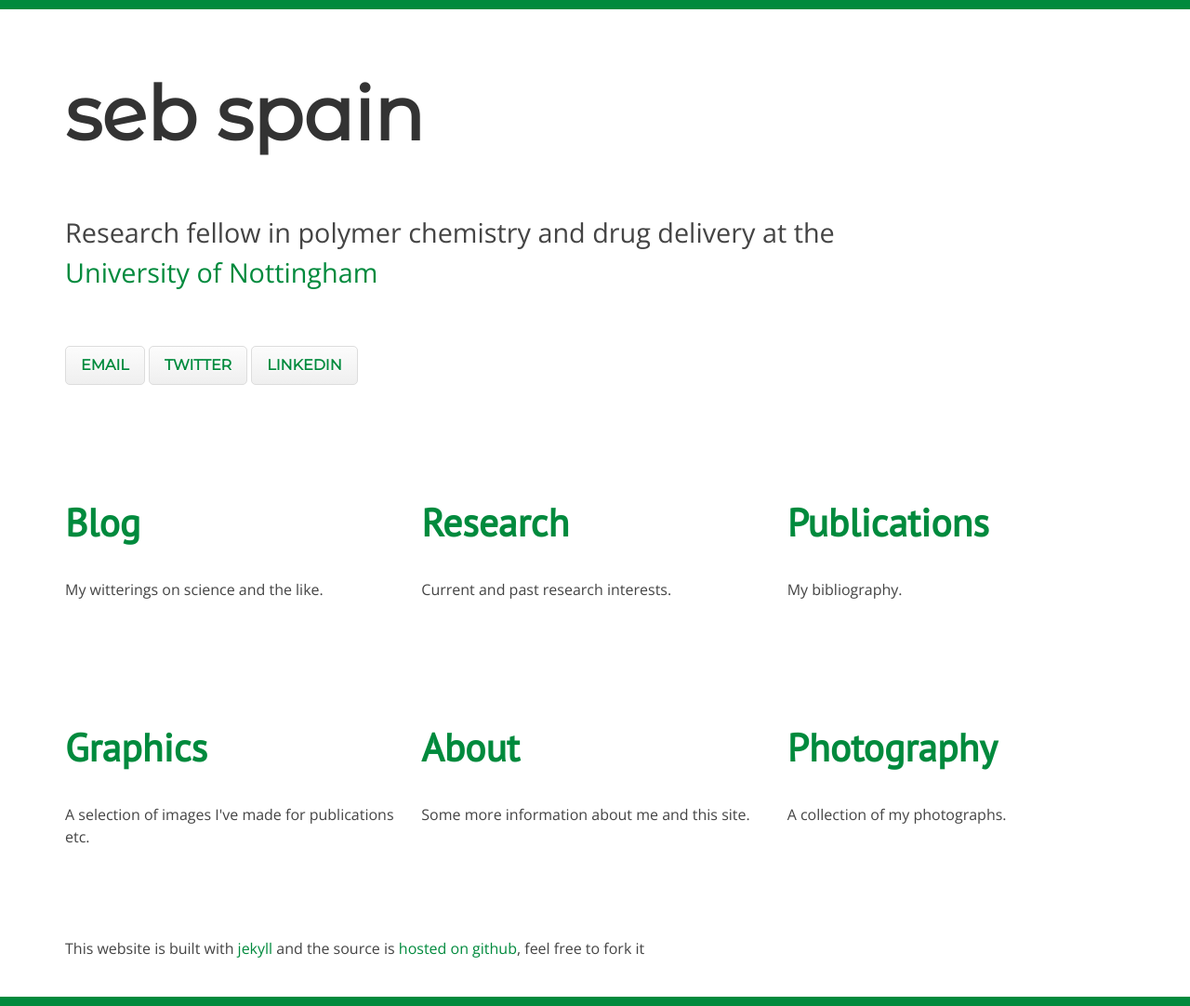
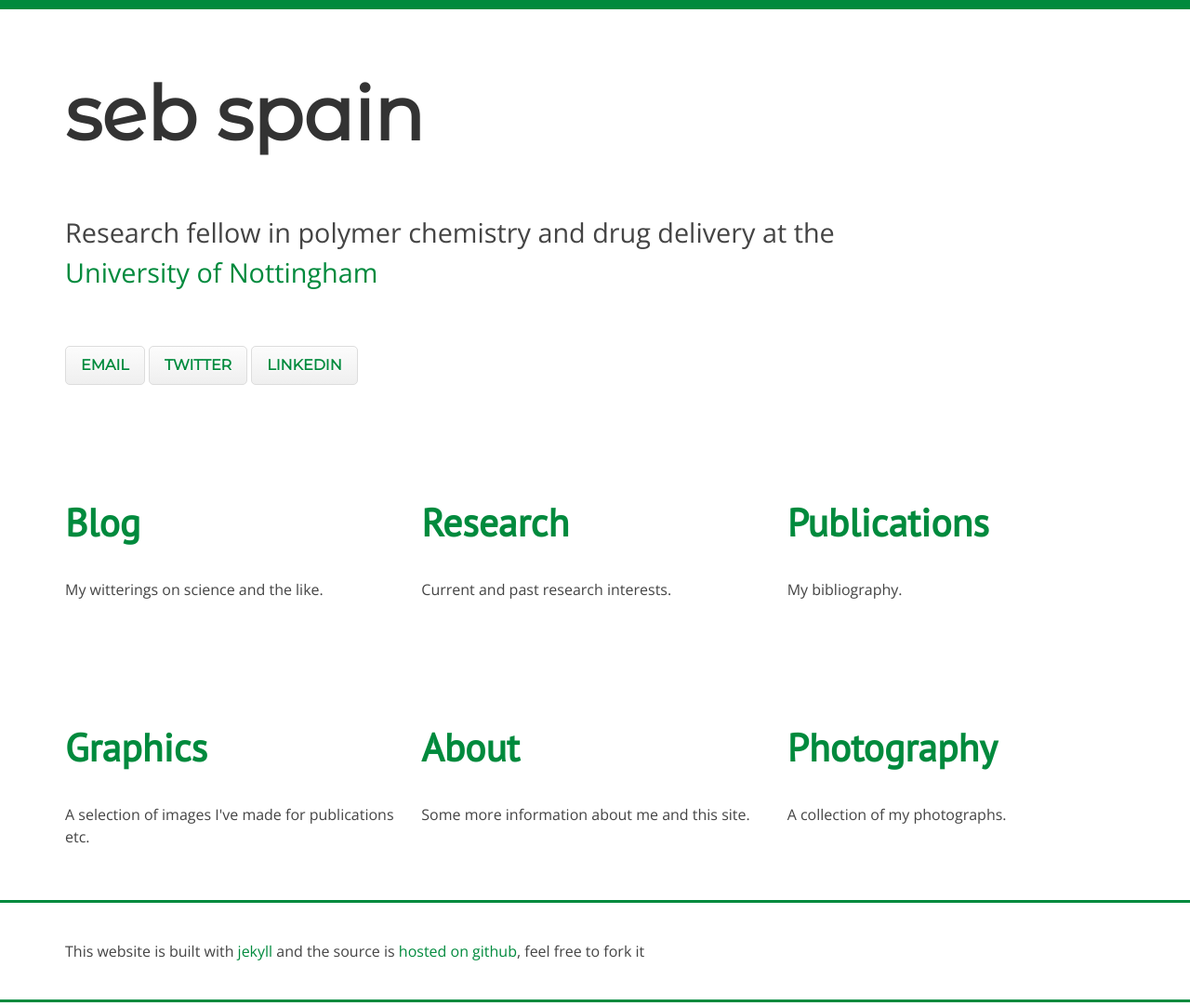
Before and after one commit to sebspain/sebspain.github.io, a Jekyll site: the page index.html, which Jekyll copies as it is, in a window 1280 px wide. Shown: the whole page at 93% size. Built offline with Jekyll 4.4.1, drawn with Linux system fonts in a browser that asks for light colours; Markdown is read by kramdown in place of the engine named in the settings.

Commit message:
adjust footer borders

```diff
--- a/css/style.css
+++ b/css/style.css
@@ -74,7 +74,8 @@ section, footer {
 }
 
 footer {
-	border-bottom: 10px solid #008A3D;
+  border-bottom: 3px solid #008A3D;
+	border-top: 3px solid #008A3D;
 }
 
 header h1 a {
```
